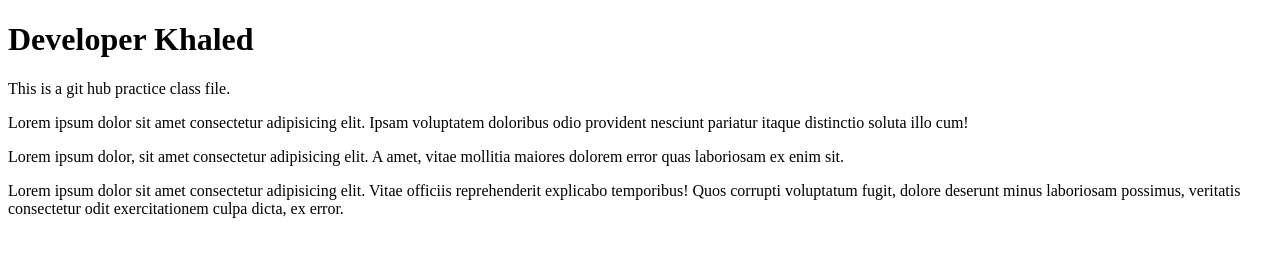
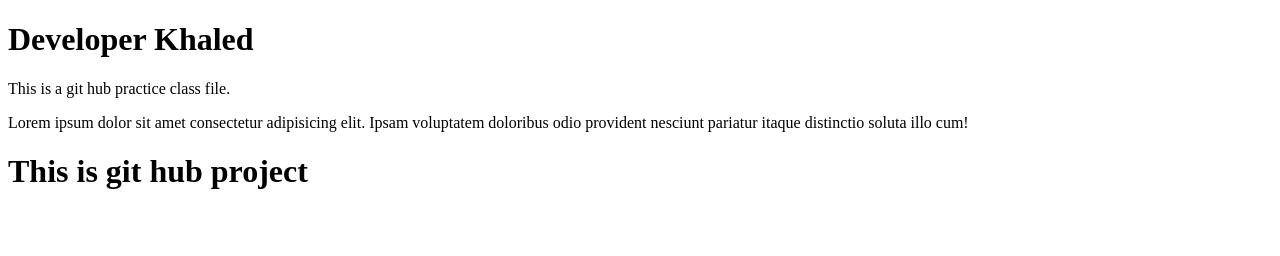
Before and after one commit to OmarKhaled423/khaled-first-project, a plain HTML site: page index.html in a window 1280 px wide. Drawn offline with Linux system fonts and the light colour scheme.

Commit message:
Update index.html
add a h1 tag

```diff
--- a/index.html
+++ b/index.html
@@ -9,7 +9,6 @@
     <h1>Developer Khaled</h1>
     <p>This is a git hub practice class file.</p>
     <p>Lorem ipsum dolor sit amet consectetur adipisicing elit. Ipsam voluptatem doloribus odio provident nesciunt pariatur itaque distinctio soluta illo cum!</p>
-    <P>Lorem ipsum dolor, sit amet consectetur adipisicing elit. A amet, vitae mollitia maiores dolorem error quas laboriosam ex enim sit.</P>
-    <p>Lorem ipsum dolor sit amet consectetur adipisicing elit. Vitae officiis reprehenderit explicabo temporibus! Quos corrupti voluptatum fugit, dolore deserunt minus laboriosam possimus, veritatis consectetur odit exercitationem culpa dicta, ex error.</p>
+    <h1>This is git hub project</h1>
 </body>
 </html>
```
